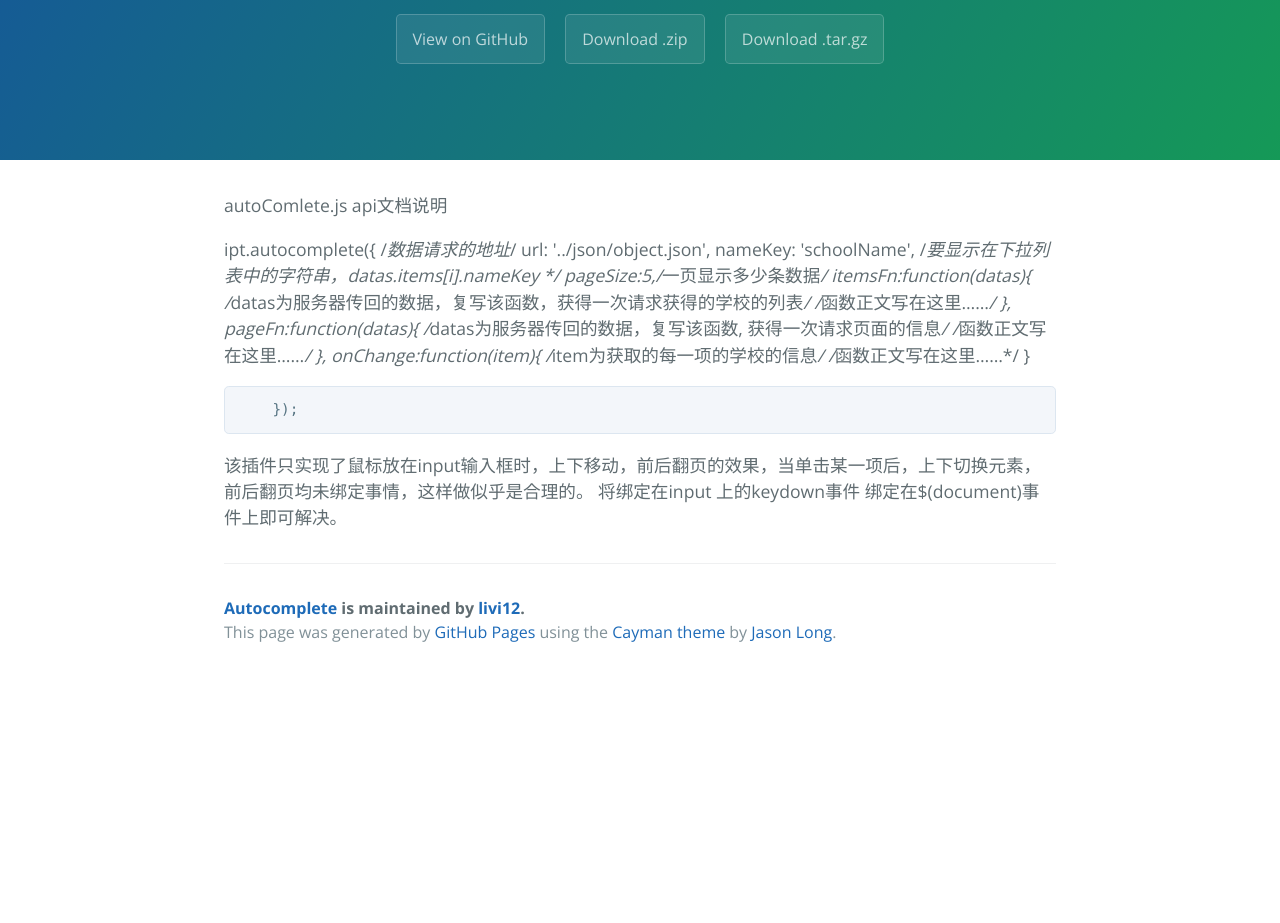
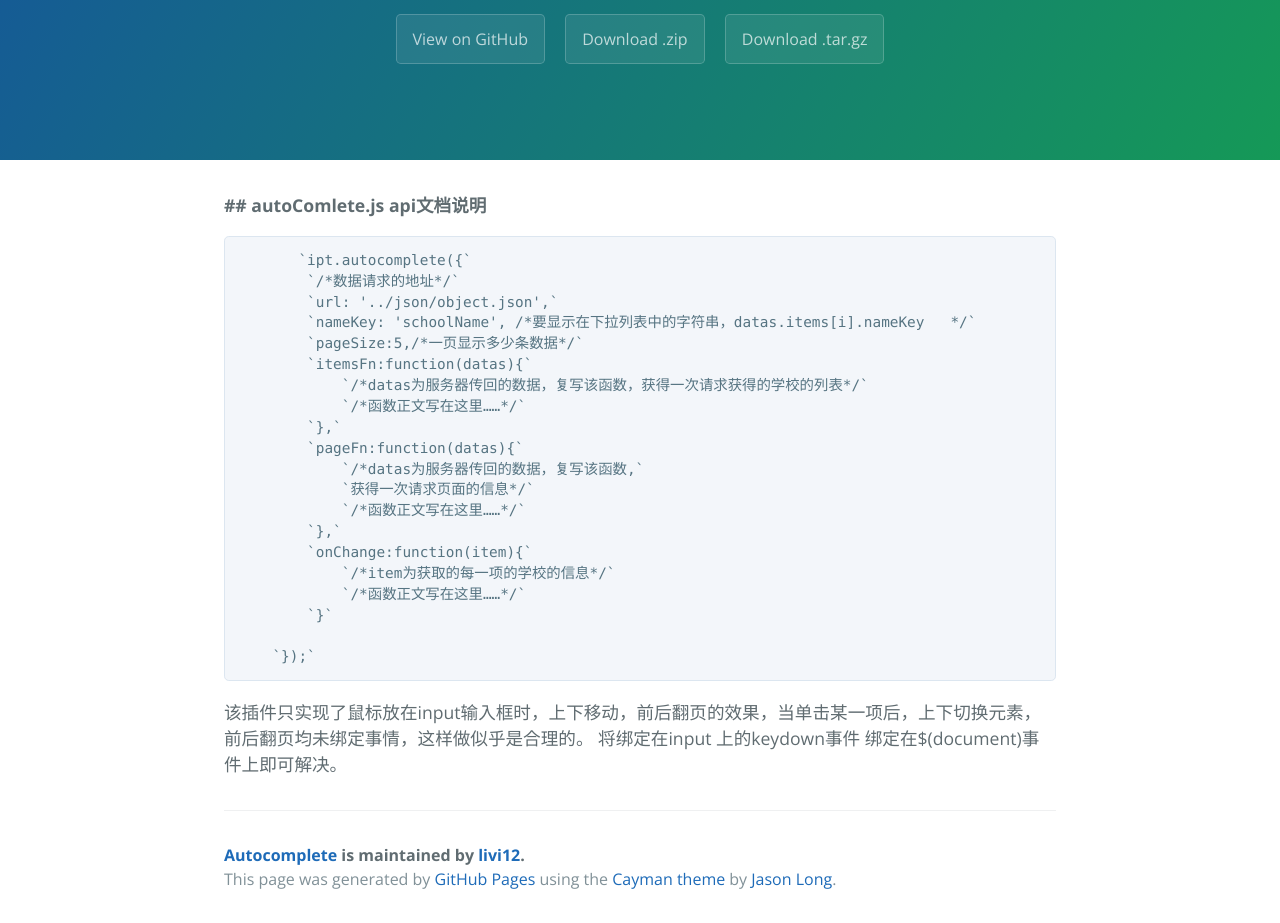
Before and after one commit to livi12/autoComplete, a plain HTML site: page index.html in a window 1280 px wide. Shown: the part 176-1099 px from the top of the page. Before the commit the page ends 852 px from the top, so only its background shows below. Drawn offline with nearby package versions, Linux system fonts and the light colour scheme.

Commit message:
Create gh-pages branch via GitHub

```diff
--- a/index.html
+++ b/index.html
@@ -19,28 +19,28 @@
     </section>
 
     <section class="main-content">
-      <p>autoComlete.js api文档说明</p>
+      <p><strong>## autoComlete.js api文档说明</strong></p>
 
-<p>ipt.autocomplete({
-            /<em>数据请求的地址</em>/
-            url: '../json/object.json',
-            nameKey: 'schoolName',  /<em>要显示在下拉列表中的字符串，datas.items[i].nameKey   */
-            pageSize:5,/</em>一页显示多少条数据<em>/
-            itemsFn:function(datas){
-                /</em>datas为服务器传回的数据，复写该函数，获得一次请求获得的学校的列表<em>/
-                /</em>函数正文写在这里……<em>/
-            },
-            pageFn:function(datas){
-                /</em>datas为服务器传回的数据，复写该函数,
-                获得一次请求页面的信息<em>/
-                /</em>函数正文写在这里……<em>/
-            },
-            onChange:function(item){
-                /</em>item为获取的每一项的学校的信息<em>/
-                /</em>函数正文写在这里……*/
-            }</p>
+<pre><code>       `ipt.autocomplete({`
+        `/*数据请求的地址*/`
+        `url: '../json/object.json',`
+        `nameKey: 'schoolName', /*要显示在下拉列表中的字符串，datas.items[i].nameKey   */`
+        `pageSize:5,/*一页显示多少条数据*/`
+        `itemsFn:function(datas){`
+            `/*datas为服务器传回的数据，复写该函数，获得一次请求获得的学校的列表*/`
+            `/*函数正文写在这里……*/`
+        `},`
+        `pageFn:function(datas){`
+            `/*datas为服务器传回的数据，复写该函数,`
+            `获得一次请求页面的信息*/`
+            `/*函数正文写在这里……*/`
+        `},`
+        `onChange:function(item){`
+            `/*item为获取的每一项的学校的信息*/`
+            `/*函数正文写在这里……*/`
+        `}`
 
-<pre><code>    });
+    `});`
 </code></pre>
 
 <p>该插件只实现了鼠标放在input输入框时，上下移动，前后翻页的效果，当单击某一项后，上下切换元素，前后翻页均未绑定事情，这样做似乎是合理的。
--- a/params.json
+++ b/params.json
@@ -1 +1 @@
-{"name":"Autocomplete","tagline":"","body":"\r\nautoComlete.js api文档说明\r\n\r\nipt.autocomplete({\r\n\t\t\t/*数据请求的地址*/\r\n\t\t\turl: '../json/object.json',\r\n\t\t\tnameKey: 'schoolName',\t/*要显示在下拉列表中的字符串，datas.items[i].nameKey   */\r\n\t\t\tpageSize:5,/*一页显示多少条数据*/\r\n\t\t\titemsFn:function(datas){\r\n\t\t\t\t/*datas为服务器传回的数据，复写该函数，获得一次请求获得的学校的列表*/\r\n\t\t\t\t/*函数正文写在这里……*/\r\n\t\t\t},\r\n\t\t\tpageFn:function(datas){\r\n\t\t\t\t/*datas为服务器传回的数据，复写该函数,\r\n\t\t\t\t获得一次请求页面的信息*/\r\n\t\t\t\t/*函数正文写在这里……*/\r\n\t\t\t},\r\n\t\t\tonChange:function(item){\r\n\t\t\t\t/*item为获取的每一项的学校的信息*/\r\n\t\t\t\t/*函数正文写在这里……*/\r\n\t\t\t}\r\n\r\n\t\t});\r\n\t\t\r\n\r\n\r\n该插件只实现了鼠标放在input输入框时，上下移动，前后翻页的效果，当单击某一项后，上下切换元素，前后翻页均未绑定事情，这样做似乎是合理的。\r\n将绑定在input 上的keydown事件 绑定在$(document)事件上即可解决。","google":"","note":"Don't delete this file! It's used internally to help with page regeneration."}
+{"name":"Autocomplete","tagline":"","body":"\r\n**## autoComlete.js api文档说明**\r\n\r\n           `ipt.autocomplete({`\r\n\t\t\t`/*数据请求的地址*/`\r\n\t\t\t`url: '../json/object.json',`\r\n\t\t\t`nameKey: 'schoolName',\t/*要显示在下拉列表中的字符串，datas.items[i].nameKey   */`\r\n\t\t\t`pageSize:5,/*一页显示多少条数据*/`\r\n\t\t\t`itemsFn:function(datas){`\r\n\t\t\t\t`/*datas为服务器传回的数据，复写该函数，获得一次请求获得的学校的列表*/`\r\n\t\t\t\t`/*函数正文写在这里……*/`\r\n\t\t\t`},`\r\n\t\t\t`pageFn:function(datas){`\r\n\t\t\t\t`/*datas为服务器传回的数据，复写该函数,`\r\n\t\t\t\t`获得一次请求页面的信息*/`\r\n\t\t\t\t`/*函数正文写在这里……*/`\r\n\t\t\t`},`\r\n\t\t\t`onChange:function(item){`\r\n\t\t\t\t`/*item为获取的每一项的学校的信息*/`\r\n\t\t\t\t`/*函数正文写在这里……*/`\r\n\t\t\t`}`\r\n\r\n\t\t`});`\r\n\t\t\r\n\r\n\r\n该插件只实现了鼠标放在input输入框时，上下移动，前后翻页的效果，当单击某一项后，上下切换元素，前后翻页均未绑定事情，这样做似乎是合理的。\r\n将绑定在input 上的keydown事件 绑定在$(document)事件上即可解决。","google":"","note":"Don't delete this file! It's used internally to help with page regeneration."}
```
